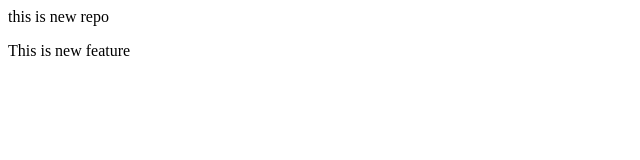
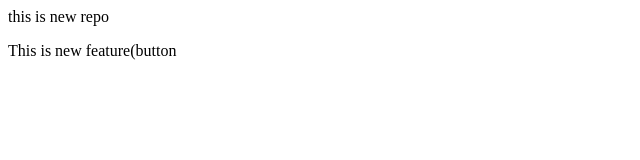
Before and after one commit to samunagare108/localrepo, a plain HTML site: page index.html in a window 1280 px wide. Shown: the full height of the page, 0-640 px from the left. Drawn offline with Linux system fonts and the light colour scheme.

```diff
--- a/index.html
+++ b/index.html
@@ -1,2 +1,2 @@
 <p>this is new repo</p>
-<p>This is new feature</p>
+<p>This is new feature(button</p>
```
